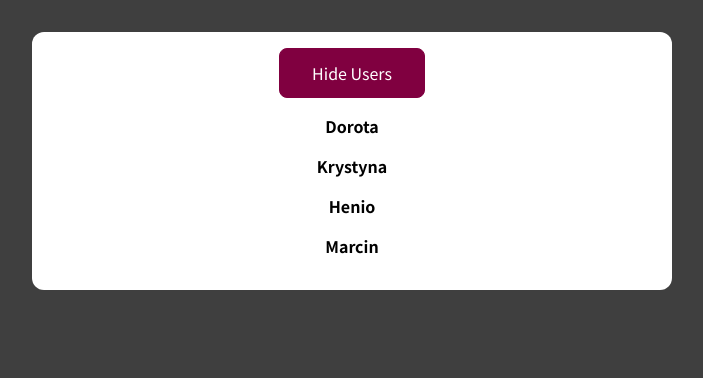
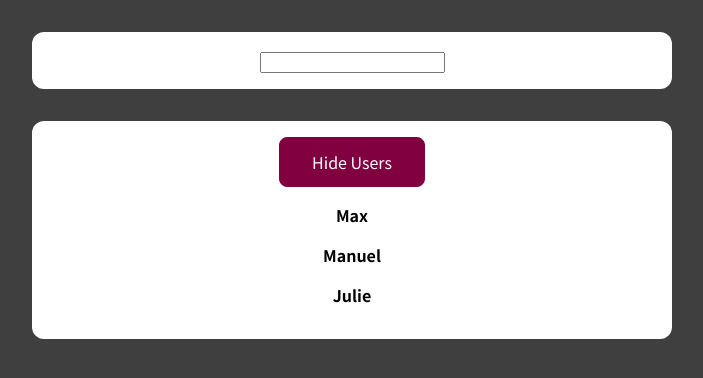
Before and after one commit to Midnajt/reactSkilling, a React (Create React App) app: page / in a window 1280 px wide. Shown: the top 378 px of the page, without its empty margins (288-991 px from the left). Built offline with nearby package versions, Linux system fonts and the light colour scheme.

Commit message:
section finished

```diff
--- a/src/App.js
+++ b/src/App.js
@@ -1,10 +1,21 @@
-import Users from './components/Users';
+import UserFinder from "./components/UserFinder";
+import UsersContext from "./store/users-context";
+
+const DUMMY_USERS = [
+  { id: "u1", name: "Max" },
+  { id: "u2", name: "Manuel" },
+  { id: "u3", name: "Julie" },
+];
 
 function App() {
+  const usersContext = {
+    users: DUMMY_USERS,
+  };
+
   return (
-    <div>
-      <Users />
-    </div>
+    <UsersContext.Provider value={usersContext}>
+      <UserFinder />
+    </UsersContext.Provider>
   );
 }
 
--- /dev/null
+++ b/src/components/ErrorBoundary.js
@@ -0,0 +1,22 @@
+import { Component } from "react";
+
+class ErrorBoundary extends Component {
+  constructor() {
+    super();
+    this.state = { hasError: false };
+  }
+
+  componentDidCatch(error) {
+    console.log(error);
+    this.setState({ hasError: true });
+  }
+
+  render() {
+    if (this.state.hasError) {
+      return <p>Something went wrong!</p>;
+    }
+    return this.props.children;
+  }
+}
+
+export default ErrorBoundary;
--- a/src/components/User.js
+++ b/src/components/User.js
@@ -3,13 +3,12 @@ import { Component } from "react";
 import classes from "./User.module.css";
 
 class User extends Component {
+  componentWillUnmount() {
+    console.log("user will unmount!");
+  }
   render() {
     return <li className={classes.user}>{this.props.name}</li>;
   }
 }
 
-// const User = (props) => {
-//   return <li className={classes.user}>{props.name}</li>;
-// };
-
 export default User;
--- /dev/null
+++ b/src/components/UserFinder.js
@@ -0,0 +1,48 @@
+import { Fragment, Component } from "react";
+
+import Users from "./Users";
+import ErrorBoundary from "./ErrorBoundary.js";
+import UsersContext from "../store/users-context.js";
+import classes from "./UserFinder.module.css";
+
+class UserFinder extends Component {
+  static contextType = UsersContext;
+
+  constructor() {
+    super();
+    this.state = {
+      filteredUsers: [],
+      searchTerm: "",
+    };
+  }
+
+  componentDidMount() {
+    // Send http request...
+    this.setState({ filteredUsers: this.context.users });
+  }
+
+  componentDidUpdate(prevProps, prevState) {
+    if (prevState.searchTerm !== this.state.searchTerm) {
+      this.setState({ filteredUsers: this.context.users.filter((user) => user.name.includes(this.state.searchTerm)) });
+    }
+  }
+
+  searchChangeHandler(event) {
+    this.setState({ searchTerm: event.target.value });
+  }
+
+  render() {
+    return (
+      <Fragment>
+        <ErrorBoundary>
+          <div className={classes.finder}>
+            <input type="search" onChange={this.searchChangeHandler.bind(this)} />
+          </div>
+          <Users users={this.state.filteredUsers} />
+        </ErrorBoundary>
+      </Fragment>
+    );
+  }
+}
+
+export default UserFinder;
--- /dev/null
+++ b/src/components/UserFinder.module.css
@@ -0,0 +1,8 @@
+.finder {
+  margin: 2rem auto;
+  background-color: white;
+  padding: 1rem;
+  border-radius: 12px;
+  max-width: 40rem;
+  text-align: center;
+}
--- a/src/components/Users.js
+++ b/src/components/Users.js
@@ -2,13 +2,6 @@ import { Component } from "react";
 import User from "./User";
 
 import classes from "./Users.module.css";
-
-const DUMMY_USERS = [
-  { id: "u1", name: "Dorota" },
-  { id: "u2", name: "Krystyna" },
-  { id: "u3", name: "Henio" },
-  { id: "u4", name: "Marcin" },
-];
 
 class Users extends Component {
   constructor() {
@@ -19,8 +12,13 @@ class Users extends Component {
     };
   }
 
+  componentDidUpdate() {
+    if (this.props.users.length === 0) {
+      throw new Error("No users provided!");
+    }
+  }
+
   toggleUsersHandler = () => {
-    //this.state.showUsers = false // NOT!
     this.setState((curState) => {
       return { showUsers: !curState.showUsers };
     });
@@ -29,7 +27,7 @@ class Users extends Component {
   render() {
     const usersList = (
       <ul>
-        {DUMMY_USERS.map((user) => (
+        {this.props.users.map((user) => (
           <User key={user.id} name={user.name} />
         ))}
       </ul>
--- /dev/null
+++ b/src/store/users-context.js
@@ -0,0 +1,7 @@
+import React from "react";
+
+const UsersContext = React.createContext({
+  users: [],
+});
+
+export default UsersContext;
```
